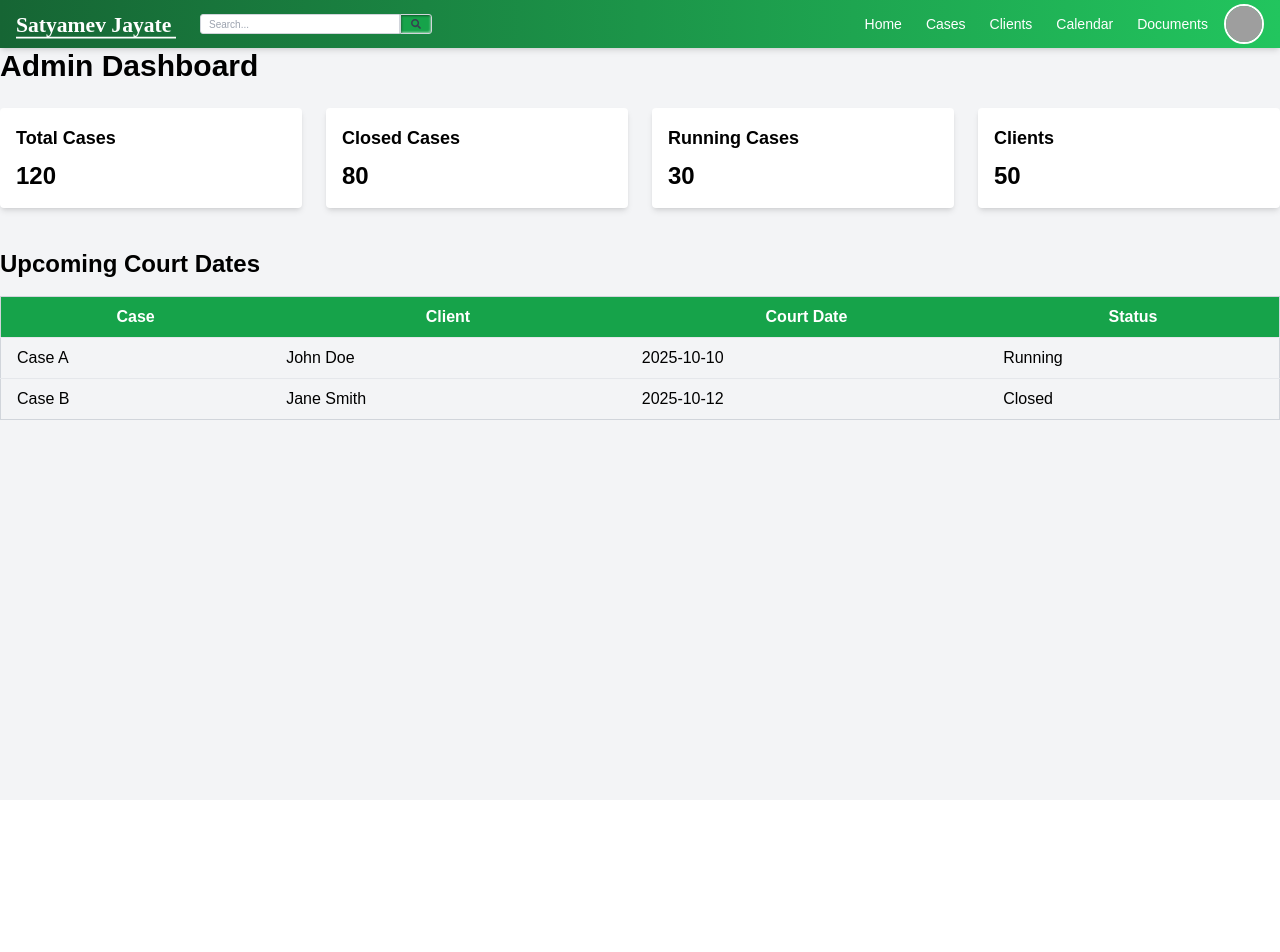
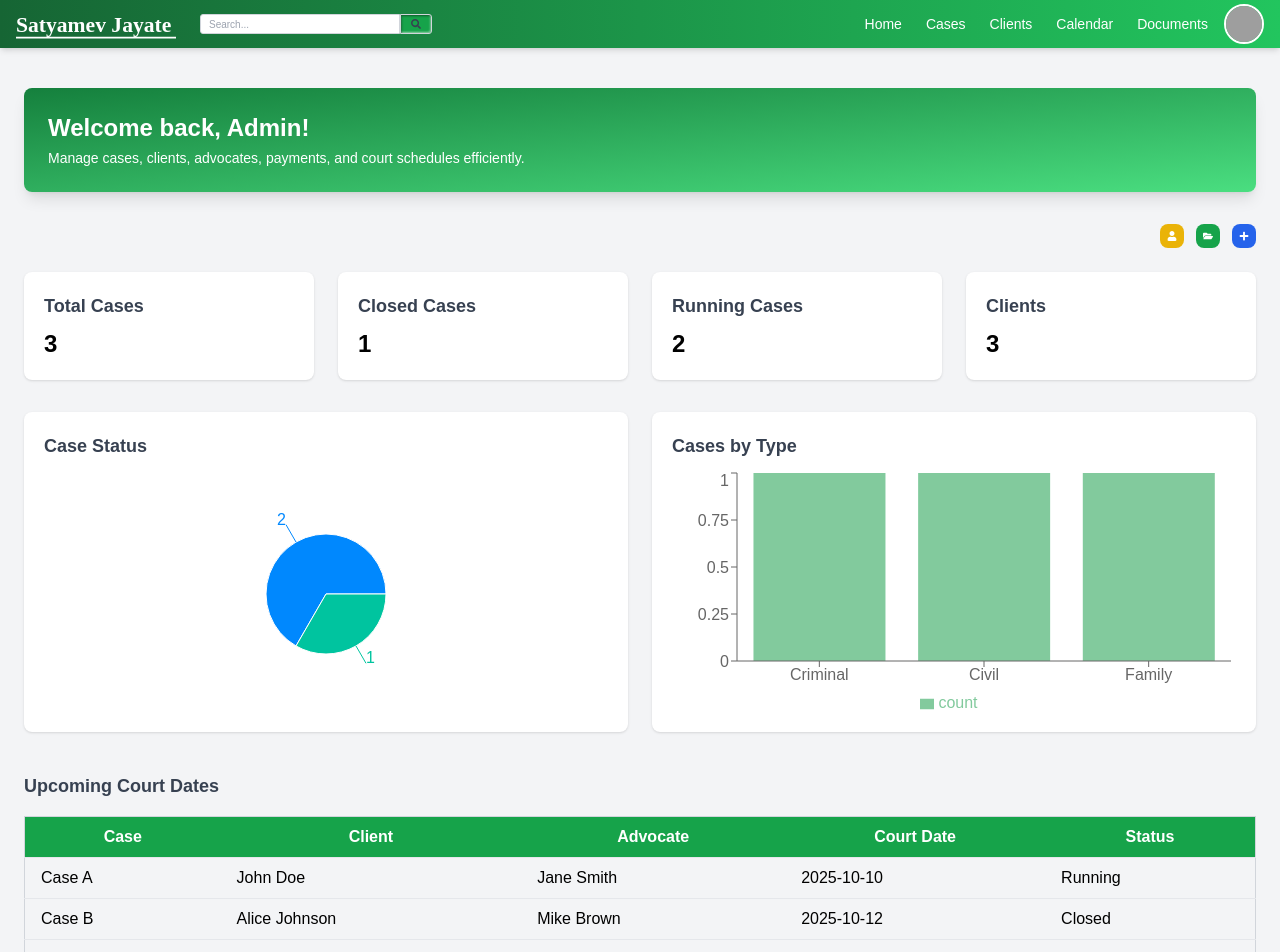
Before and after one commit to ManishYelam/advo, a React (Vite) app: page /admin in a window 1280 px wide. Shown: the top 952 px of the page. Before the commit the page ends 800 px from the top, so only its background shows below. Built offline with nearby package versions, Linux system fonts and the light colour scheme; sample sign-in values are in the browser's storage; grey boxes are pictures that could not be loaded.

Commit message:
admin-dashboard-stage-1

```diff
--- a/package.json
+++ b/package.json
@@ -22,6 +22,7 @@
     "react-icons": "^5.5.0",
     "react-router-dom": "^6.30.1",
     "react-toastify": "^11.0.5",
+    "recharts": "^3.3.0",
     "yup": "^1.7.1"
   },
   "devDependencies": {
--- a/src/pages/dashboard/AdminDashboard.jsx
+++ b/src/pages/dashboard/AdminDashboard.jsx
@@ -1,54 +1,159 @@
+import { useState } from "react";
 import DashboardLayout from "../../layouts/DashboardLayout";
-import Card from "../../components/Card";
+import CaseTable from "../CaseTable";
+import Profile from "../Profile";
+import AddCaseForm from "../AddCaseForm";
+import { FaFolderOpen, FaPlus, FaUser, FaArrowLeft } from "react-icons/fa";
+
+// Charts
+import { PieChart, Pie, Cell, Tooltip, ResponsiveContainer, BarChart, Bar, XAxis, YAxis, Legend, LineChart, Line } from "recharts";
+
+const COLORS = ["#0088FE", "#00C49F", "#FFBB28", "#FF8042"];
 
 const AdminDashboard = () => {
-  // Sample data (replace with API later)
-  const stats = [
-    { title: "Total Cases", value: 120 },
-    { title: "Closed Cases", value: 80 },
-    { title: "Running Cases", value: 30 },
-    { title: "Clients", value: 50 },
+  const [view, setView] = useState("dashboard");
+
+  // Sample Data
+  const cases = [
+    { id: 1, caseName: "Case A", client: "John Doe", status: "Running", nextDate: "2025-10-10", advocate: "Jane Smith", caseType: "Criminal", documents: [{ name: "FIR.pdf", url: "/documents/fir.pdf" }] },
+    { id: 2, caseName: "Case B", client: "Alice Johnson", status: "Closed", nextDate: "2025-10-12", advocate: "Mike Brown", caseType: "Civil", documents: [{ name: "Contract.pdf", url: "/documents/contract.pdf" }] },
+    { id: 3, caseName: "Case C", client: "Bob Lee", status: "Running", nextDate: "2025-10-18", advocate: "Jane Smith", caseType: "Family", documents: [] },
   ];
 
-  return (
-    <DashboardLayout>
-      <h1 className="text-3xl font-bold mb-6">Admin Dashboard</h1>
-      <div className="grid grid-cols-1 sm:grid-cols-2 lg:grid-cols-4 gap-6">
-        {stats.map((item, idx) => (
-          <Card key={idx} title={item.title}>
-            <p className="text-2xl font-bold">{item.value}</p>
-          </Card>
-        ))}
+  const clients = [...new Set(cases.map(c => c.client))];
+
+  // Pie chart data for case status
+  const pieData = [
+    { name: "Running", value: cases.filter(c => c.status === "Running").length },
+    { name: "Closed", value: cases.filter(c => c.status === "Closed").length },
+  ];
+
+  // Bar chart: Cases per type
+  const caseTypes = ["Criminal", "Civil", "Family"];
+  const barData = caseTypes.map(type => ({
+    type,
+    count: cases.filter(c => c.caseType === type).length
+  }));
+
+  const renderBackButton = () => (
+    <button onClick={() => setView("dashboard")} className="mb-4 flex items-center gap-2 text-gray-800 hover:text-gray-600 transition">
+      <FaArrowLeft size={15} /> Back
+    </button>
+  );
+
+  const renderDashboard = () => (
+    <div className="px-6 py-10 w-full h-full">
+      {/* Welcome Card */}
+      <div className="bg-gradient-to-br from-green-700 to-green-400 text-white rounded-lg shadow-lg p-6 mb-8">
+        <h1 className="text-2xl font-bold mb-1">Welcome back, Admin!</h1>
+        <p className="text-sm">Manage cases, clients, advocates, payments, and court schedules efficiently.</p>
       </div>
 
-      {/* Upcoming Court Dates (Sample Table) */}
+      {/* Quick Action Buttons */}
+      <div className="flex justify-end gap-3 mb-6">
+        <button onClick={() => setView("profile")} title="Profile" className="flex items-center justify-center w-6 h-6 bg-yellow-500 text-white rounded-lg hover:bg-yellow-600 transition"><FaUser size={10} /></button>
+        <button onClick={() => setView("cases")} title="View Cases" className="flex items-center justify-center w-6 h-6 bg-green-600 text-white rounded-lg hover:bg-green-700 transition"><FaFolderOpen size={10} /></button>
+        <button onClick={() => setView("addCase")} title="Add Case" className="flex items-center justify-center w-6 h-6 bg-blue-600 text-white rounded-lg hover:bg-blue-700 transition"><FaPlus size={10} /></button>
+      </div>
+
+      {/* Stats Widgets */}
+      <div className="grid grid-cols-1 md:grid-cols-2 lg:grid-cols-4 gap-6 mb-8">
+        <div className="bg-white rounded-lg shadow p-5">
+          <h2 className="text-lg font-semibold text-gray-700 mb-2">Total Cases</h2>
+          <p className="text-2xl font-bold">{cases.length}</p>
+        </div>
+        <div className="bg-white rounded-lg shadow p-5">
+          <h2 className="text-lg font-semibold text-gray-700 mb-2">Closed Cases</h2>
+          <p className="text-2xl font-bold">{cases.filter(c => c.status === "Closed").length}</p>
+        </div>
+        <div className="bg-white rounded-lg shadow p-5">
+          <h2 className="text-lg font-semibold text-gray-700 mb-2">Running Cases</h2>
+          <p className="text-2xl font-bold">{cases.filter(c => c.status === "Running").length}</p>
+        </div>
+        <div className="bg-white rounded-lg shadow p-5">
+          <h2 className="text-lg font-semibold text-gray-700 mb-2">Clients</h2>
+          <p className="text-2xl font-bold">{clients.length}</p>
+        </div>
+      </div>
+
+      {/* Charts Section */}
+      <div className="grid grid-cols-1 md:grid-cols-2 gap-6">
+        <div className="bg-white rounded-lg shadow p-5 h-80">
+          <h2 className="text-lg font-semibold text-gray-700 mb-2">Case Status</h2>
+          <ResponsiveContainer width="100%" height="90%">
+            <PieChart>
+              <Pie data={pieData} dataKey="value" nameKey="name" cx="50%" cy="50%" outerRadius={60} label>
+                {pieData.map((entry, index) => <Cell key={index} fill={COLORS[index % COLORS.length]} />)}
+              </Pie>
+              <Tooltip />
+            </PieChart>
+          </ResponsiveContainer>
+        </div>
+
+        <div className="bg-white rounded-lg shadow p-5 h-80">
+          <h2 className="text-lg font-semibold text-gray-700 mb-2">Cases by Type</h2>
+          <ResponsiveContainer width="100%" height="90%">
+            <BarChart data={barData}>
+              <XAxis dataKey="type" />
+              <YAxis />
+              <Tooltip />
+              <Legend />
+              <Bar dataKey="count" fill="#82ca9d" />
+            </BarChart>
+          </ResponsiveContainer>
+        </div>
+      </div>
+
+      {/* Upcoming Court Dates */}
       <div className="mt-10">
-        <h2 className="text-2xl font-semibold mb-4">Upcoming Court Dates</h2>
+        <h2 className="text-lg font-semibold text-gray-700 mb-4">Upcoming Court Dates</h2>
         <table className="w-full border border-gray-300 rounded">
           <thead className="bg-green-600 text-white">
             <tr>
               <th className="px-4 py-2">Case</th>
               <th className="px-4 py-2">Client</th>
+              <th className="px-4 py-2">Advocate</th>
               <th className="px-4 py-2">Court Date</th>
               <th className="px-4 py-2">Status</th>
             </tr>
           </thead>
           <tbody>
-            <tr className="border-t">
-              <td className="px-4 py-2">Case A</td>
-              <td className="px-4 py-2">John Doe</td>
-              <td className="px-4 py-2">2025-10-10</td>
-              <td className="px-4 py-2">Running</td>
-            </tr>
-            <tr className="border-t">
-              <td className="px-4 py-2">Case B</td>
-              <td className="px-4 py-2">Jane Smith</td>
-              <td className="px-4 py-2">2025-10-12</td>
-              <td className="px-4 py-2">Closed</td>
-            </tr>
+            {cases.map(c => (
+              <tr key={c.id} className="border-t">
+                <td className="px-4 py-2">{c.caseName}</td>
+                <td className="px-4 py-2">{c.client}</td>
+                <td className="px-4 py-2">{c.advocate}</td>
+                <td className="px-4 py-2">{c.nextDate}</td>
+                <td className="px-4 py-2">{c.status}</td>
+              </tr>
+            ))}
           </tbody>
         </table>
       </div>
+    </div>
+  );
+
+  return (
+    <DashboardLayout>
+      {view === "dashboard" && renderDashboard()}
+      {view === "cases" && (
+        <div className="w-full h-full px-6 py-8">
+          {renderBackButton()}
+          <CaseTable cases={cases} onDelete={(ids) => {}} />
+        </div>
+      )}
+      {view === "addCase" && (
+        <div className="w-full h-full px-6 py-8">
+          {renderBackButton()}
+          <AddCaseForm onAdd={(c) => {}} />
+        </div>
+      )}
+      {view === "profile" && (
+        <div className="w-full h-full px-6 py-8">
+          {renderBackButton()}
+          <Profile />
+        </div>
+      )}
     </DashboardLayout>
   );
 };
```
Also changed, not shown: 1 other file (tests, documents, lock files or other folders).
